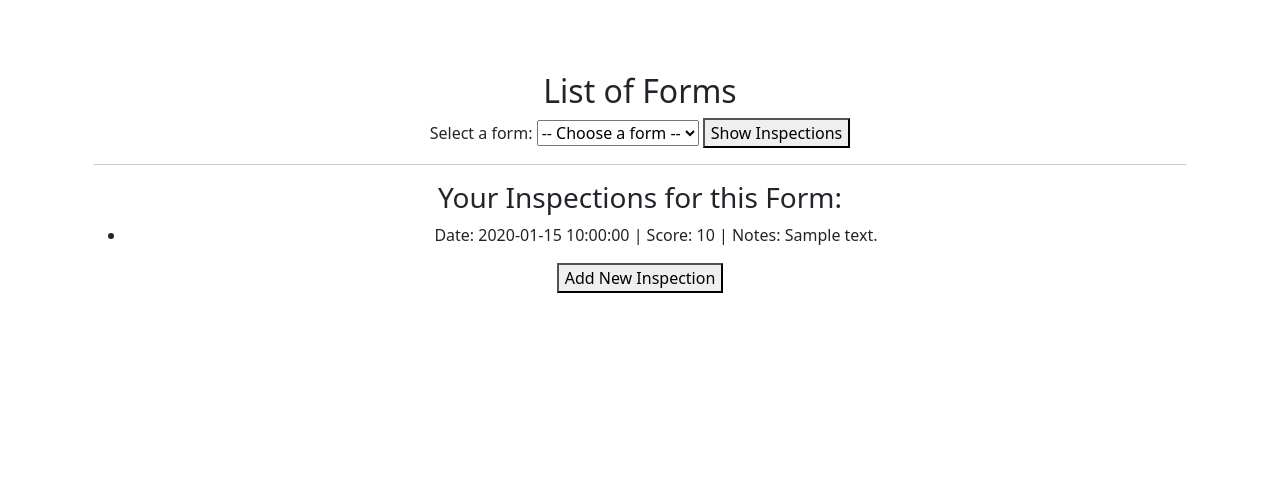
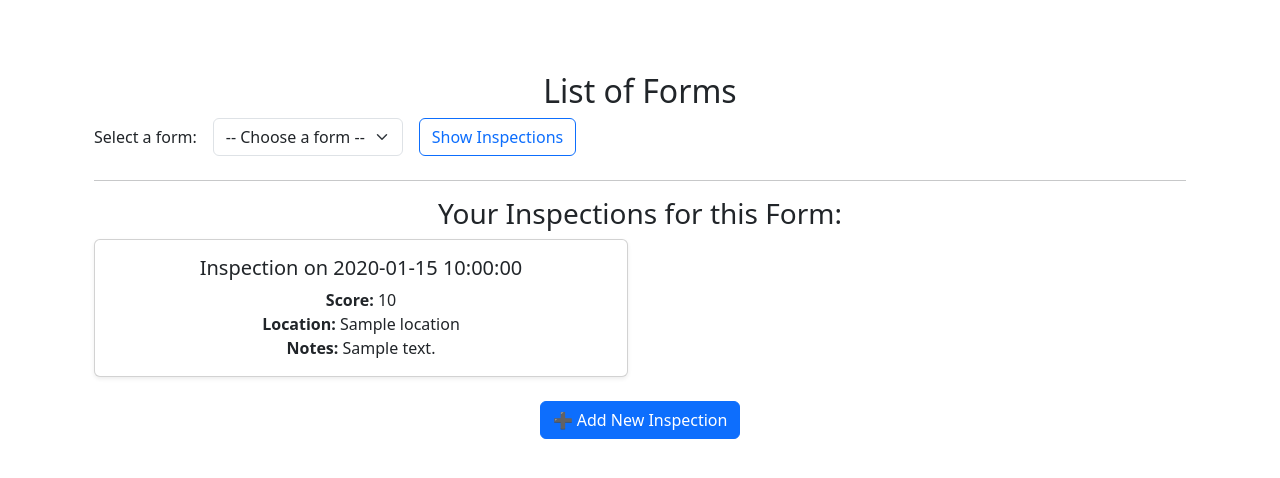
Before and after one commit to elahe870/cs50x-Final-Project, a Flask app: template templates/inspection_show.html in a window 1280 px wide. Shown: the part 66-544 px from the top of the page. Run offline with Flask 3, Linux system fonts and the light colour scheme; the template is opened without the code that fills it: most values are stand-ins (such as "Sample title", 1, 10 or a date in 2020); some libraries are stand-ins or nearby versions.

Commit message:
new inspection added  but some issue

```diff
--- a/app.py
+++ b/app.py
@@ -261,22 +261,64 @@ def delete_form(form_id):
 def inspection_show():
     user_id = session["user_id"]
 
-    # Get all available forms
-    forms = db.execute("SELECT id, name FROM forms")
+    if request.method == "POST":
+        selected_form_id = request.form.get("form_id")
+    else:
+        selected_form_id = request.args.get("form_id")
 
-    selected_form_id = None
+    forms = db.execute("SELECT * FROM forms")
+
     inspections = []
+    if selected_form_id:
+        inspections = db.execute("""
+            SELECT * FROM inspections
+            WHERE form_id = ? AND inspector_id = ?
+            ORDER BY submitted_at DESC
+        """, selected_form_id, user_id)
 
-    if request.method == "POST":
-        selected_form_id = request.form.get("forms.id")
-        if selected_form_id:
-            inspections = db.execute(
-                """SELECT inspections.*, users.username AS created_by_name
-                   FROM inspections
-                   JOIN users ON inspections.inspector_id = users.id
-                   WHERE inspections.form_id = ? AND inspections.inspector_id = ?
-                   ORDER BY inspections.id DESC""",
-                selected_form_id, user_id
-            )
+    return render_template("inspection_show.html", forms=forms,
+        selected_form_id=selected_form_id, inspections=inspections)
 
-    return render_template("inspection_show.html", forms=forms, selected_form_id=selected_form_id, inspections=inspections)
+
+@app.route('/inspection_new', methods=['GET', 'POST'])
+@login_required
+def inspection_new():
+    form_id = request.args.get('form_id')  # from URL ?form_id=1
+    if not form_id:
+        return redirect("/inspection_show")
+
+    # GET method: show form
+    if request.method == "GET":
+        form = db.execute("SELECT * FROM forms WHERE id = ?", form_id)
+        fields = db.execute("""
+            SELECT * FROM form_fields
+            WHERE form_id = ?
+            ORDER BY display_order ASC
+        """, form_id)
+        return render_template('inspection_new.html', form=form[0], fields=fields)
+
+    # POST method: save submitted inspection
+    user_id = session["user_id"]
+
+    # Insert into inspections table
+    db.execute("""
+        INSERT INTO inspections (form_id, inspector_id, location, notes)
+        VALUES (?, ?, ?, ?)
+    """, form_id, user_id, request.form.get("location"), request.form.get("notes"))
+
+    # Get the inspection ID of the newly inserted inspection
+    inspection_id = db.execute("SELECT last_insert_rowid() AS id")[0]["id"]
+
+    # Now insert all inspection field values
+    field_entries = db.execute("SELECT id FROM form_fields WHERE form_id = ?", form_id)
+
+    for field in field_entries:
+        field_id = field["id"]
+        value = request.form.get(f"field_{field_id}")
+        comment = request.form.get(f"comment_{field_id}")
+        db.execute("""
+            INSERT INTO inspection_fields (inspection_id, field_id, value, comment)
+            VALUES (?, ?, ?, ?)
+        """, inspection_id, field_id, value, comment)
+
+    return redirect("/inspection_show")
--- a/templates/inspection_show.html
+++ b/templates/inspection_show.html
@@ -5,10 +5,12 @@
 {% block main %}
 <div class="container mt-4">
     <h2>List of Forms</h2>
-
-<form method="post">
-    <label for="forms.id">Select a form:</label>
-    <select name="forms.id" id="forms.id" required>
+    <form method="post" class="row g-3 align-items-center mb-4">
+        <div class="col-auto">
+            <label for="form_id" class="col-form-label">Select a form:</label>
+        </div>
+        <div class="col-auto">
+            <select name="form_id" id="form_id" class="form-select" required>
                 <option value="">-- Choose a form --</option>
                 {% for form in forms %}
                     <option value="{{ form.id }}" {% if form.id == selected_form_id|int %}selected{% endif %}>
@@ -16,7 +18,10 @@
                     </option>
                 {% endfor %}
             </select>
-    <button type="submit">Show Inspections</button>
+        </div>
+        <div class="col-auto">
+            <button class="btn btn-outline-primary" type="submit">Show Inspections</button>
+        </div>
     </form>
 
     {% if selected_form_id %}
@@ -24,22 +29,29 @@
         <h3>Your Inspections for this Form:</h3>
 
         {% if inspections %}
-        <ul>
+            <div class="row row-cols-1 row-cols-md-2 g-4">
                 {% for inspection in inspections %}
-            <li>
-                Date: {{ inspection.submitted_at }} |
-                Score: {{ inspection.score }} |
-                Notes: {{ inspection.notes or 'None' }}
-            </li>
+                <div class="col">
+                    <div class="card h-100 shadow-sm">
+                        <div class="card-body">
+                            <h5 class="card-title mb-2">Inspection on {{ inspection.submitted_at }}</h5>
+                            <p class="card-text">
+                                <strong>Score:</strong> {{ inspection.score or 'N/A' }}<br>
+                                <strong>Location:</strong> {{ inspection.location or 'N/A' }}<br>
+                                <strong>Notes:</strong> {{ inspection.notes or 'None' }}
+                            </p>
+                        </div>
+                    </div>
+                </div>
                 {% endfor %}
-        </ul>
+            </div>
         {% else %}
-        <p>You haven't submitted any inspections for this form.</p>
+            <p class="text-muted mt-3">You haven't submitted any inspections for this form.</p>
         {% endif %}
 
-    <form action="/inspection_new" method="get">
-        <input type="hidden" name="forms.id" value="{{ selected_form_id }}">
-        <button type="submit">Add New Inspection</button>
+        <form action="/inspection_new" method="get" class="mt-4">
+            <input type="hidden" name="form_id" value="{{ selected_form_id }}">
+            <button type="submit" class="btn btn-primary">➕ Add New Inspection</button>
         </form>
     {% endif %}
 </div>
```
Also changed, not shown: templates/inspection_new.html (added, +52 -0 lines), GMP.db, 2 other files. Lines whose indentation alone changed are shown as unchanged.
